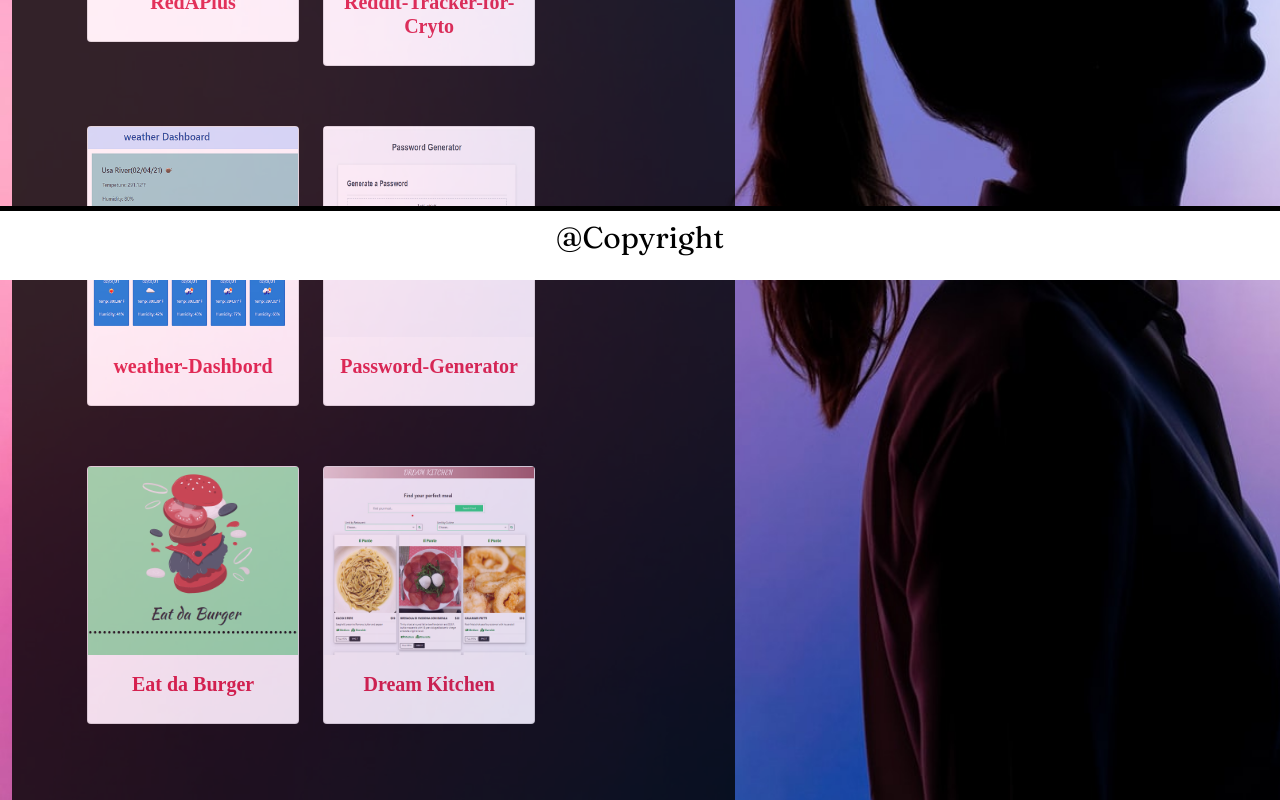
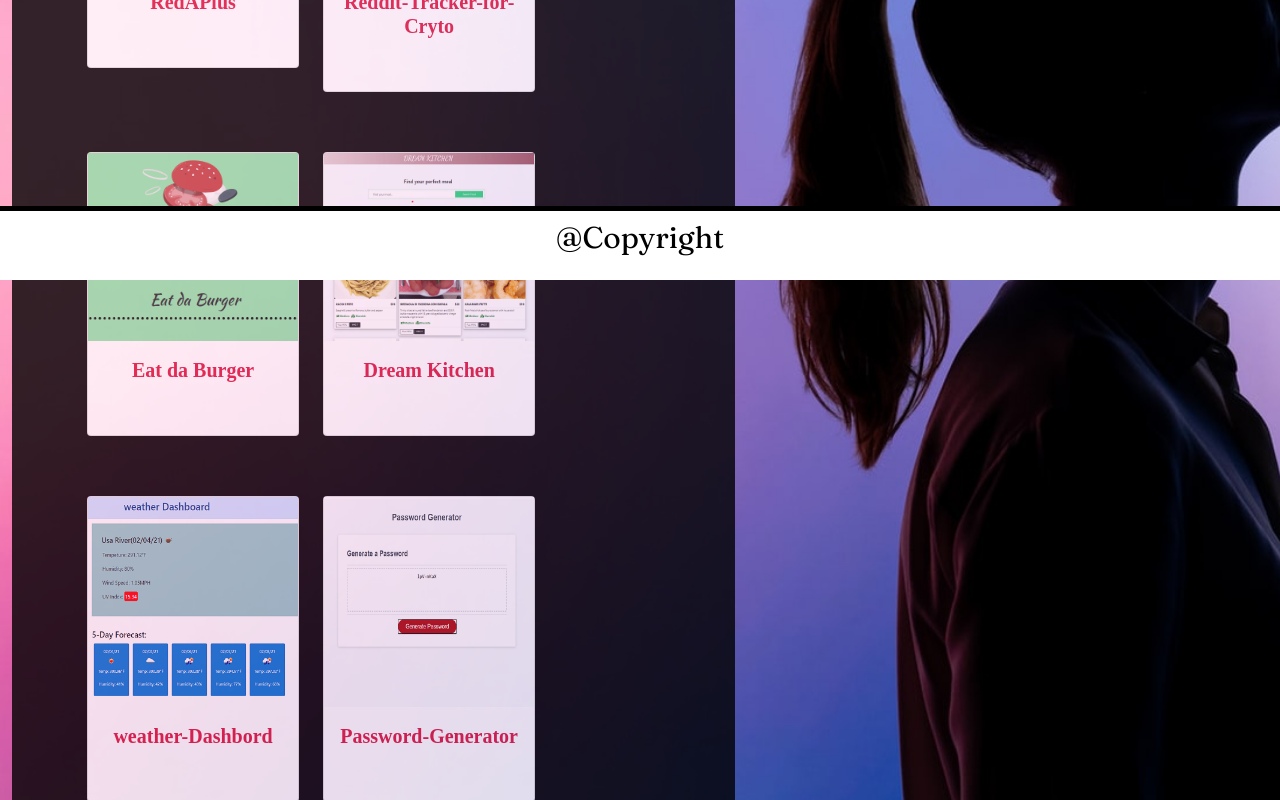
Before and after one commit to shiva-shiva/React-Portfolio, a React (Create React App) app: page /Portfolio in a window 1280 px wide. Shown: the part 520-1320 px from the top of the page. Built offline with nearby package versions, Linux system fonts and the light colour scheme.

Commit message:
add state to portfolio

```diff
--- a/src/components/Portfolio/portfolio.js
+++ b/src/components/Portfolio/portfolio.js
@@ -1,9 +1,54 @@
-import React from "react";
+import React, {useEffect, useState} from "react";
+//import initialData from '../../utils/data'
 import "./style.css";
 function Portfolio(){
+
+    const [ cardData, setMyInput ]= useState( [
+        {
+            name:"RedAPlus",
+            Url:"https://www.redaplus.com/",
+            deployUrl:"https://www.redaplus.com/",
+            img:"../images/RedAPlus.png",
+        },
+        {
+            name:"Reddit-Tracker-for-Cryto",
+            Url:"https://github.com/shiva-shiva/Reddit-Tracker-for-Cryto.git",
+            deployUrl:"https://dragontalker.github.io/FrontEnd-EasyRedditTrackerForCrypto/",
+            img:"../images/login.png",
+        },
+        {
+            name:"Eat da Burger",
+            Url:"https://github.com/shiva-shiva/Burger.git",
+            deployUrl:"https://afternoon-oasis-27732.herokuapp.com/",
+            img:"../images/burgerApp.png",
+        },
+        {
+            name:"Dream Kitchen",
+            Url:"https://github.com/shiva-shiva/Resturant-Search.git",
+            deployUrl:"https://dreamkitchentoronto.herokuapp.com/",
+            img:"../images/dream-kitchen.png",
+        },
+        {
+            name:"weather-Dashbord",
+            Url:"https://github.com/shiva-shiva/Weather-Dashboard.git",
+            deployUrl:"https://shiva-shiva.github.io/Weather-Dashboard/",
+            img:"../images/weather.png",
+        },
+        {
+            name:"Password-Generator",
+            Url:"https://github.com/shiva-shiva/Password-Generator.git",
+            deployUrl:"https://shiva-shiva.github.io/Password-Generator/",
+            img:"../images/password.png",
+        }
+    ])
+
+   /*useEffect( function(){
+        console.log(initialData.initialData)
+        setMyInput(initialData.initialData);
+      }, [])*/
     let BackgroundImage = "./images/girl.jpg";
     return(
-        <section className="container-fluid backImage" style={{ backgroundImage: `url(${BackgroundImage})` }}>
+<section className="container-fluid backImage" style={{ backgroundImage: `url(${BackgroundImage})` }}>
   <div className="row justify-content-md-center justify-content-xs-center justify-content-lg-start">
     <div className="col-md-9 col-lg-8 col-xl-7  col-xs-12">
       <div className="card portfolio-card ">
@@ -11,62 +56,19 @@ function Portfolio(){
           <h5 className="card-title contact-title pb-4 text-center">Portfolio</h5>
           <div className="container mt-2">
             <div className="row">
+            {cardData.map( cardData=>
               <div className="col-md-5 col-sm-6">
                 <div className="card card-block">
-                  <a href="https://www.redaplus.com/" target="_blank"><img src="../images/RedAPlus.png" className="img-fluid" alt="RedAPlus" /></a>
-                  <a href="https://www.redaplus.com/" target="_blank">
-                    <h5 className="card-title portfolio-text mt-3 mb-3 text-center">RedAPlus</h5>
+                  <a href={cardData.Url} target="_blank"><img src={cardData.img} className="img-fluid" alt="RedAPlus" /></a>
+                  <a href={cardData.deployUrl} target="_blank">
+                    <h5 className="card-title portfolio-text mt-3 mb-3 text-center">{cardData.name}</h5>
                   </a>
-                  <p className="card-text" />
+                  <p className="card-text" /><p />
                 </div>
               </div>
-              <div className="col-md-5 col-sm-6">
-                <div className="card card-block">
-                  <a href="https://github.com/shiva-shiva/Reddit-Tracker-for-Cryto.git" target="_blank"> <img src="../images/login.png" className="img-fluid" target="_blank" alt="Reddit-Tracker" /></a>
-                  <a href="https://shiva-shiva.github.io/Weather-Dashboard/" target="_blank" />
-                  <h5 className="card-title  portfolio-text text-center mt-3 mb-3">Reddit-Tracker-for-Cryto</h5>
-                  <p className="card-text" />
-                </div>
-              </div>
-              <div className="col-md-5 col-sm-6">
-                <div className="card card-block">
-                  <a href="https://shiva-shiva.github.io/Weather-Dashboard/" target="_blank"><img src="../images/weather.png" className="img-fluid" alt="Weather-Dashboard" /></a>
-                  <a href="https://github.com/shiva-shiva/Weather-Dashboard.git" target="_blank">
-                    <h5 className="card-title portfolio-text  text-center mt-3 mb-3">weather-Dashbord</h5>
-                  </a>
-                  <p className="card-text" />
-                </div>
-              </div>
-              <div className="col-md-5 col-sm-6">
-                <div className="card card-block">
-                  <a href="https://shiva-shiva.github.io/Password-Generator/" target="_blank"><img src="../images/password.png" className="img-fluid" alt="Password-Generator" /></a>
-                  <a href="https://github.com/shiva-shiva/Password-Generator.git" target="_blank">
-                    <h5 className="card-title portfolio-text text-center mt-3 mb-3">Password-Generator</h5>
-                  </a>
-                  <p className="card-text" />
-                </div>
-              </div>
-              <div className="col-md-5 col-sm-6">
-                <div className="card card-block">
-                  <a href="https://afternoon-oasis-27732.herokuapp.com/" target="_blank"><img src="../images/burgerApp.png" className="img-fluid" alt="Weather-Dashboard" /></a>
-                  <a href="https://github.com/shiva-shiva/Burger.git" target="_blank">
-                    <h5 className="card-title portfolio-text  text-center mt-3 mb-3">Eat da Burger</h5>
-                  </a>
-                  <p className="card-text" />
-                </div>
-              </div>
-              <div className="col-md-5 col-sm-6">
-                <div className="card card-block">
-                  <a href="https://dreamkitchentoronto.herokuapp.com/" target="_blank"><img src="../images/dream-kitchen.png" className="img-fluid" alt="Dream-Kitchen" /></a>
-                  <a href="https://github.com/shiva-shiva/Resturant-Search.git" target="_blank">
-                    <h5 className="card-title portfolio-text  text-center mt-3 mb-3">Dream Kitchen</h5>
-                  </a>
-                  <p className="card-text" />
-                </div>
-              </div>
+              )}
             </div>
           </div>
-          <p />
         </div>
       </div>
     </div>
--- /dev/null
+++ b/src/utils/data.js
@@ -0,0 +1,40 @@
+
+
+export const initialData = [
+  {
+    name:"RedAPlus",
+    Url:"https://www.redaplus.com/",
+    deployUrl:"https://www.redaplus.com/",
+    img:"../images/RedAPlus.png",
+},
+{
+    name:"Reddit-Tracker-for-Cryto",
+    Url:"https://github.com/shiva-shiva/Reddit-Tracker-for-Cryto.git",
+    deployUrl:"https://dragontalker.github.io/FrontEnd-EasyRedditTrackerForCrypto/",
+    img:"../images/login.png",
+},
+{
+    name:"Eat da Burger",
+    Url:"https://github.com/shiva-shiva/Burger.git",
+    deployUrl:"https://afternoon-oasis-27732.herokuapp.com/",
+    img:"../images/burgerApp.png",
+},
+{
+    name:"Dream Kitchen",
+    Url:"https://github.com/shiva-shiva/Resturant-Search.git",
+    deployUrl:"https://dreamkitchentoronto.herokuapp.com/",
+    img:"../images/dream-kitchen.png",
+},
+{
+    name:"weather-Dashbord",
+    Url:"https://github.com/shiva-shiva/Weather-Dashboard.git",
+    deployUrl:"https://shiva-shiva.github.io/Weather-Dashboard/",
+    img:"../images/weather.png",
+},
+{
+    name:"Password-Generator",
+    Url:"https://github.com/shiva-shiva/Password-Generator.git",
+    deployUrl:"https://shiva-shiva.github.io/Password-Generator/",
+    img:"../images/password.png",
+}
+]
```
